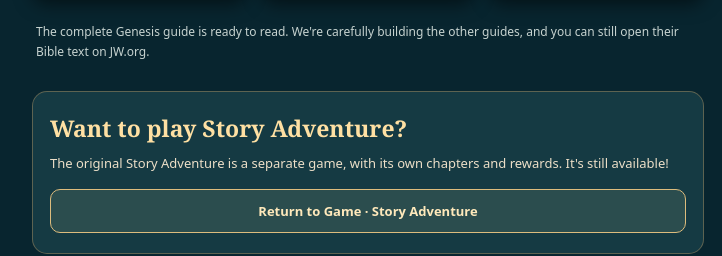
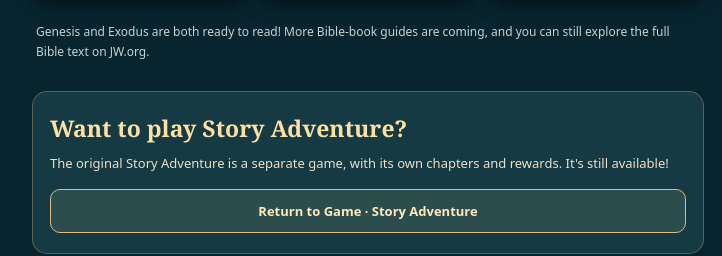
Before and after one commit to basilejoseph325-jpg/Story-Trails, a plain HTML site: page bible-book-guides/index.html in a window 1280 px wide. Shown: the part 5356-5612 px from the top of the page, 272-994 px from the left. Drawn offline with Linux system fonts and the light colour scheme.

Commit message:
feat(LIVE candidate): enable Exodus alongside Genesis in standalone Bible Books

```diff
--- a/bible-book-guides/index.html
+++ b/bible-book-guides/index.html
@@ -1,6 +1,6 @@
-<!doctype html><html lang="en"><head><meta charset="utf-8"><meta name="viewport" content="width=device-width,initial-scale=1,viewport-fit=cover"><meta name="theme-color" content="#092b34"><title>Bible Books Made Simple | Bible Unfolded</title><script id="bu-books-refresh-home-v2">/* Shelf refresh returns to game home; normal reading and back navigation remain unchanged. */(function(){'use strict';var nav=performance.getEntriesByType&&performance.getEntriesByType('navigation')[0];if((nav&&nav.type==='reload')||(!nav&&performance.navigation&&performance.navigation.type===1)){location.replace('../index.html?fromBooksReload=v2')}})();</script><link rel="stylesheet" href="books-v3.css?v=books-header-refresh-20261114-v2"><script defer src="books-v3.js?v=standalone-20261114-v3"></script></head><body data-view="library">
+<!doctype html><html lang="en"><head><meta charset="utf-8"><meta name="viewport" content="width=device-width,initial-scale=1,viewport-fit=cover"><meta name="theme-color" content="#092b34"><title>Bible Books Made Simple | Bible Unfolded</title><script id="bu-books-refresh-home-v2">/* Shelf refresh returns to game home; normal reading and back navigation remain unchanged. */(function(){'use strict';var nav=performance.getEntriesByType&&performance.getEntriesByType('navigation')[0];if((nav&&nav.type==='reload')||(!nav&&performance.navigation&&performance.navigation.type===1)){location.replace('../index.html?fromBooksReload=v2')}})();</script><link rel="stylesheet" href="books-v3.css?v=books-header-refresh-20261114-v2"><script defer src="books-v3.js?v=exodus-live-20261114-v1"></script></head><body data-view="library">
 <header class="topbar"><a class="back-link" href="../index.html" aria-label="Back to Bible Unfolded home">‹ <span>Home</span></a><div class="top-brand"><small>BIBLE UNFOLDED</small><strong>Bible Books Made Simple</strong></div><span class="top-spacer" aria-hidden="true"></span></header>
 <main class="page"><section class="shelf-hero"><p class="eyebrow">DISCOVER THE BIBLE</p><h1>Every Book Has a Story</h1><p>Explore the Bible one book at a time, in simple, friendly language. No quizzes or lives. Just the important people, events, and lessons as they unfold!</p></section>
 <section class="shelf-content"><div class="shelf-heading"><h2>Hebrew Scriptures</h2><span>39 books</span></div><div id="hebrew-books" class="book-grid"></div><div class="shelf-heading second"><h2>Christian Greek Scriptures</h2><span>27 books</span></div><div id="greek-books" class="book-grid"></div>
-<p class="shelf-note">The complete Genesis guide is ready to read. We're carefully building the other guides, and you can still open their Bible text on JW.org.</p>
+<p class="shelf-note">Genesis and Exodus are both ready to read! More Bible-book guides are coming, and you can still explore the full Bible text on JW.org.</p>
 <section class="other-mode"><h2>Want to play Story Adventure?</h2><p>The original Story Adventure is a separate game, with its own chapters and rewards. It's still available!</p><a class="secondary-action" href="../index.html">Return to Game · Story Adventure</a></section></section></main></body></html>
```
